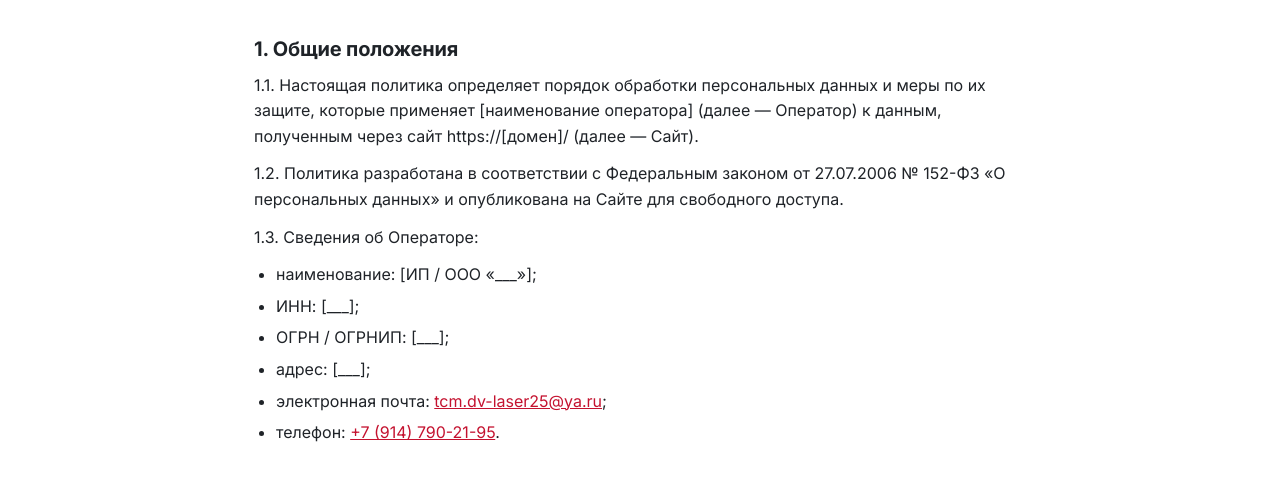
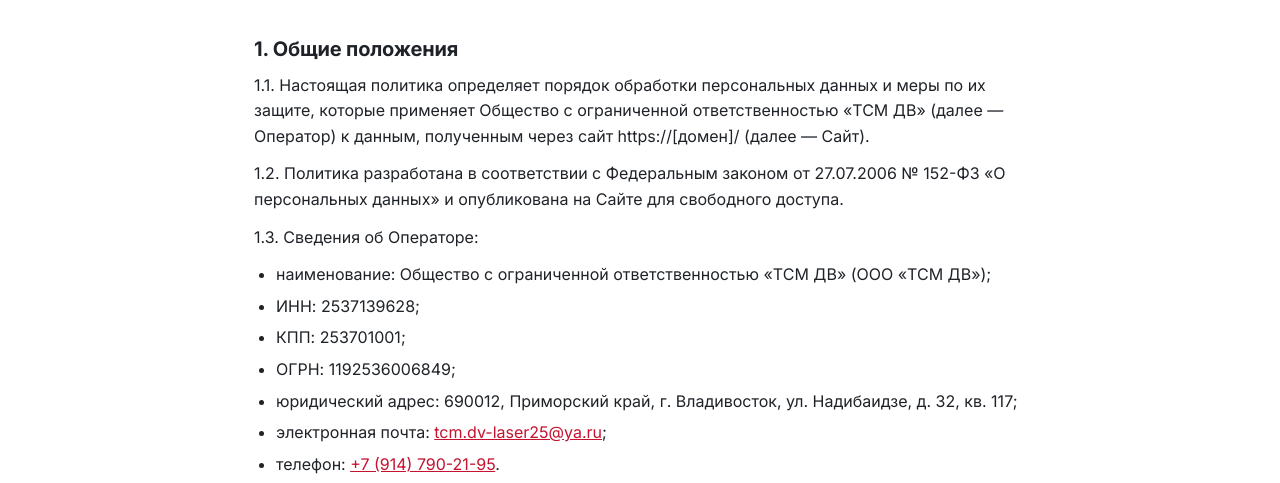
Before and after one commit to TGtawer/laser-cut-site, a plain HTML site: page privacy.html in a window 1280 px wide. Shown: the part 294-777 px from the top of the page. Drawn offline with Linux system fonts and the light colour scheme.

Commit message:
Реквизиты ООО «ТСМ ДВ» в подвале, политике ПДн и JSON-LD
- Подвал: ООО «ТСМ ДВ», ИНН, ОГРН
- Политика ПДн: наименование оператора, ИНН, КПП, ОГРН, юридический адрес
- JSON-LD: legalName и taxID
- .gitignore: документы заказчика (*.docx, *.pdf) не попадают в репозиторий

Co-Authored-By: Claude Opus 5.5 <noreply@anthropic.com>

```diff
--- a/privacy.html
+++ b/privacy.html
@@ -35,7 +35,6 @@
     </div>
   </header>
 
-  <!-- TODO(#1) Заполнить данные оператора: наименование, ИНН, ОГРН/ОГРНИП, адрес -->
   <!-- TODO(#6) Подставить домен сайта -->
   <main class="doc">
     <div class="container doc__inner">
@@ -45,18 +44,19 @@
       </a>
 
       <h1>Политика обработки персональных данных</h1>
-      <!-- TODO(#1) Дата редакции — дата публикации -->
+      <!-- TODO(#6) Дата редакции — дата публикации на своём домене -->
       <p class="doc__meta">Редакция от [дата]</p>
 
       <h2>1. Общие положения</h2>
-      <p>1.1. Настоящая политика определяет порядок обработки персональных данных и меры по их защите, которые применяет [наименование оператора] (далее — Оператор) к данным, полученным через сайт https://[домен]/ (далее — Сайт).</p>
+      <p>1.1. Настоящая политика определяет порядок обработки персональных данных и меры по их защите, которые применяет Общество с ограниченной ответственностью «ТСМ ДВ» (далее — Оператор) к данным, полученным через сайт https://[домен]/ (далее — Сайт).</p>
       <p>1.2. Политика разработана в соответствии с Федеральным законом от 27.07.2006 № 152-ФЗ «О персональных данных» и опубликована на Сайте для свободного доступа.</p>
       <p>1.3. Сведения об Операторе:</p>
       <ul>
-        <li>наименование: [ИП / ООО «___»];</li>
-        <li>ИНН: [___];</li>
-        <li>ОГРН / ОГРНИП: [___];</li>
-        <li>адрес: [___];</li>
+        <li>наименование: Общество с ограниченной ответственностью «ТСМ ДВ» (ООО «ТСМ ДВ»);</li>
+        <li>ИНН: 2537139628;</li>
+        <li>КПП: 253701001;</li>
+        <li>ОГРН: 1192536006849;</li>
+        <li>юридический адрес: 690012, Приморский край, г. Владивосток, ул. Надибаидзе, д. 32, кв. 117;</li>
         <li>электронная почта: <a href="mailto:tcm.dv-laser25@ya.ru">tcm.dv-laser25@ya.ru</a>;</li>
         <li>телефон: <a href="tel:+79147902195">+7 (914) 790-21-95</a>.</li>
       </ul>
```
Also changed, not shown: index.html (+5 -5 lines), 1 other file.
